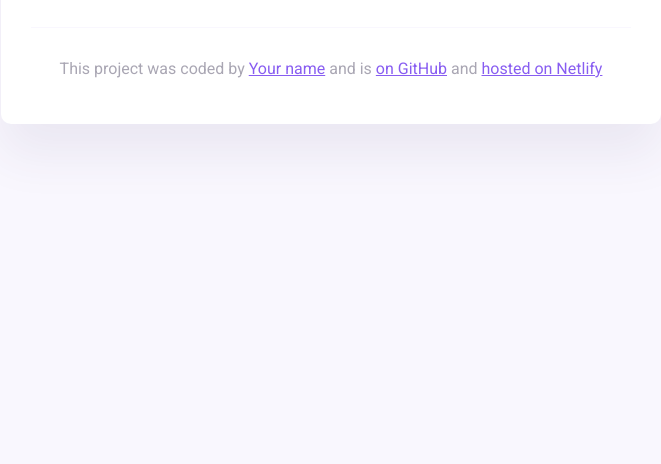
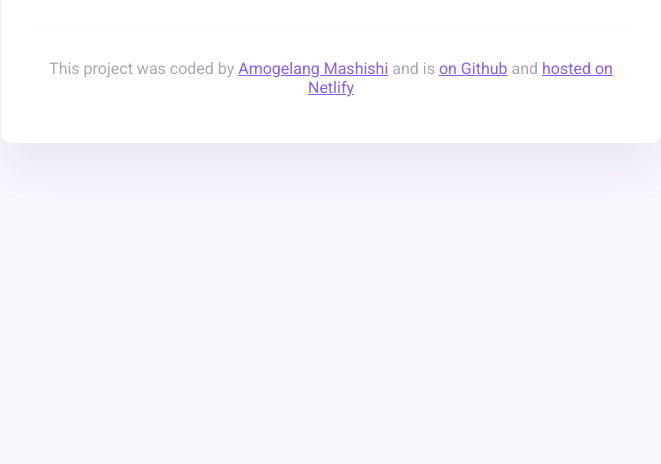
Before and after one commit to AmoInno/homework-6, a plain HTML site: page index.html in a window 1280 px wide. Shown: the part 336-800 px from the top of the page, without its empty margins (309-970 px from the left). Drawn offline with nearby package versions, Linux system fonts and the light colour scheme.

Commit message:
added links to footer

```diff
--- a/index.html
+++ b/index.html
@@ -40,9 +40,9 @@
         <footer>
             <p>
                 This project was coded by
-                <a href="#" target="_blank">Your name</a> and is
-                <a href="#" target="_blank"> on GitHub</a> and
-                <a href="#" target="_blank">hosted on Netlify</a>
+                <a href="https://github.com/AmoInno" target="_blank">Amogelang Mashishi</a> and is
+                <a href="https://github.com/AmoInno/homework-6" target="_blank">on Github</a> and
+                <a href="https://shecodeshomework6.netlify.app/" target="_blank">hosted on Netlify</a>
             </p>
         </footer>
     </div>
```
